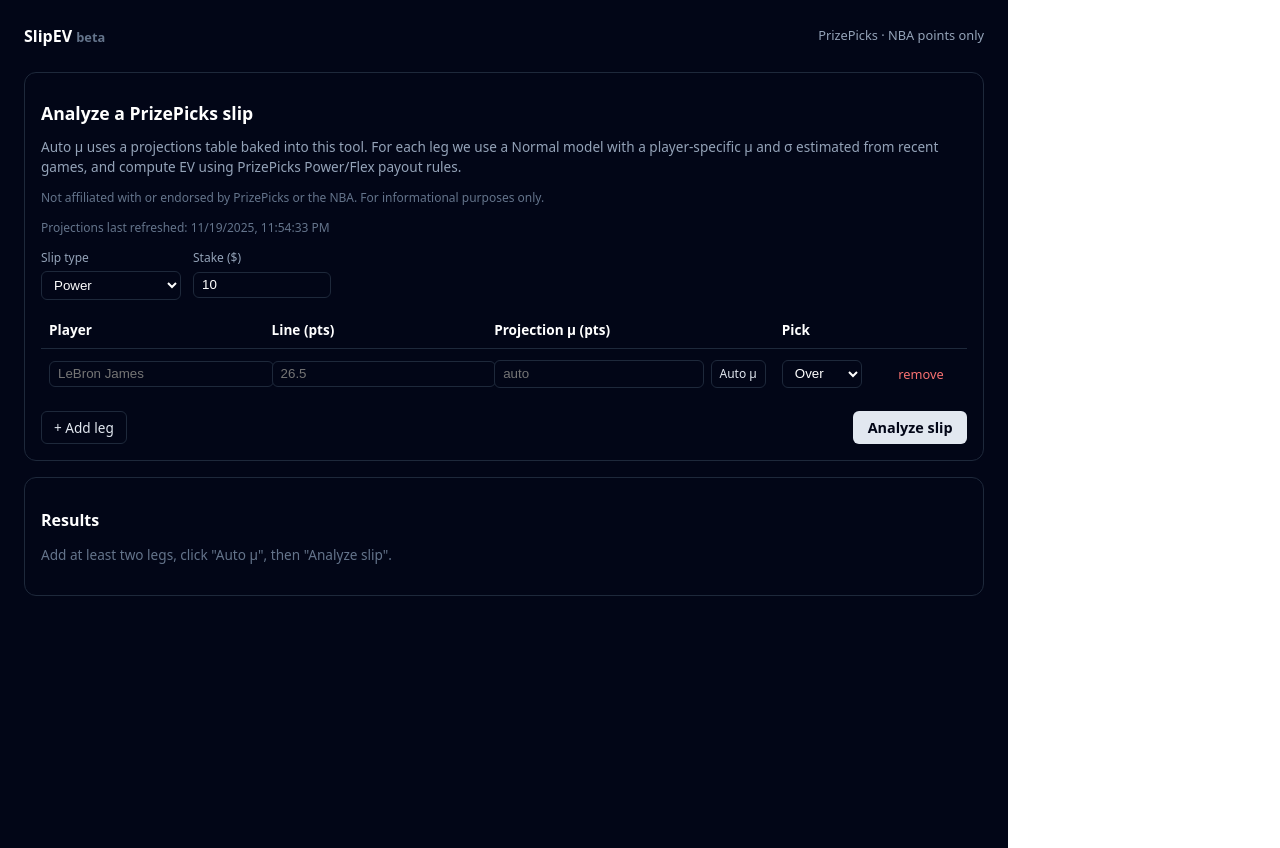
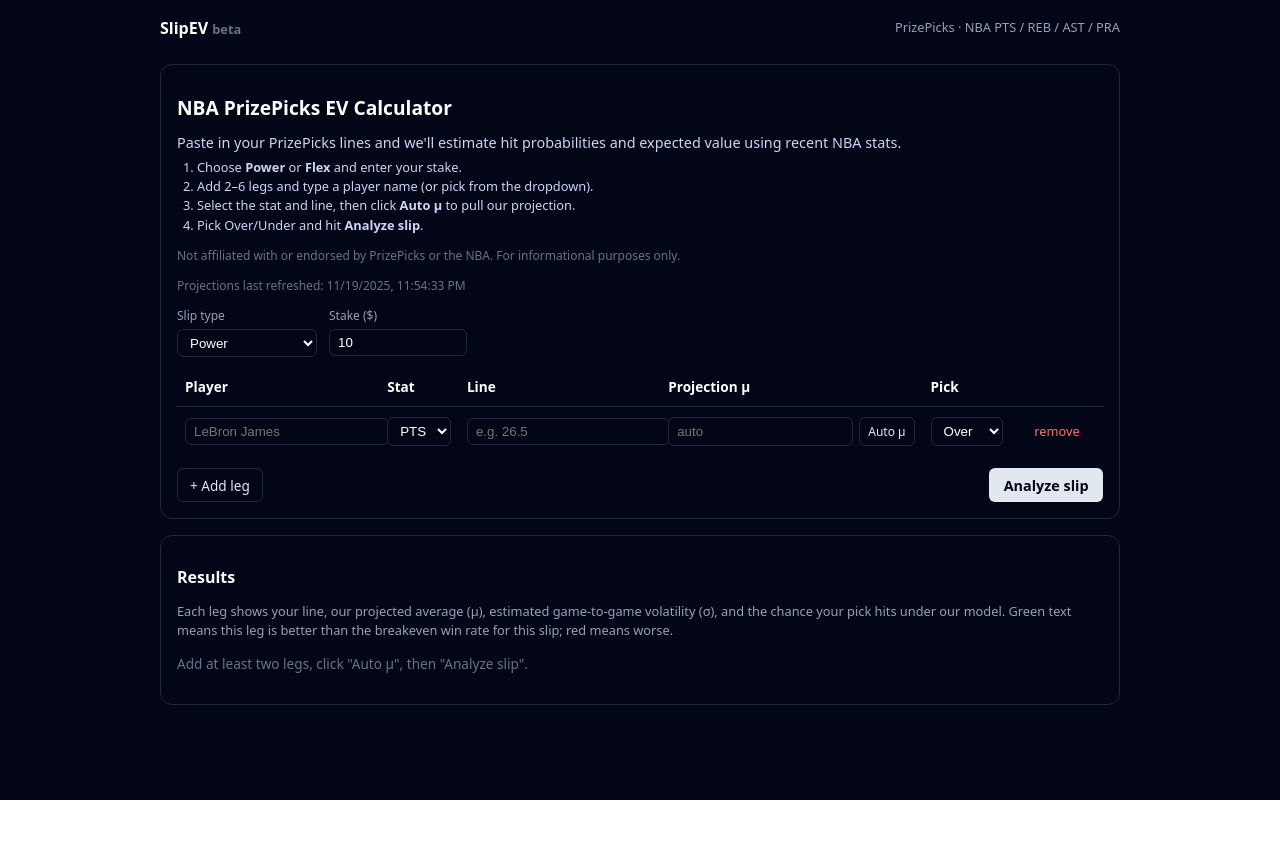
Before and after one commit to benthomas66/slip-ev, a React (Vite) app: page / in a window 1280 px wide. After the commit the page ends 800 px from the top, so only its background shows below. Built offline with nearby package versions, Linux system fonts and the light colour scheme.

Commit message:
Polish UI, add about/disclaimer

```diff
--- a/index.html
+++ b/index.html
@@ -4,7 +4,8 @@
     <meta charset="UTF-8" />
     <link rel="icon" type="image/svg+xml" href="/vite.svg" />
     <meta name="viewport" content="width=device-width, initial-scale=1.0" />
-    <title>slip</title>
+    <title>SlipEV – NBA PrizePicks EV Calculator</title>
+
   </head>
   <body>
     <div id="root"></div>
--- a/src/App.tsx
+++ b/src/App.tsx
@@ -4,7 +4,30 @@
   projectionsGeneratedAt,
   defaultSigma,
 } from "./projections";
+import type { StatType } from "./projections";
 
+type Leg = {
+  id: number;
+  player: string;
+  stat: StatType;
+  line: string; // book line, e.g. 26.5
+  proj: string; // projection μ
+  pick: "over" | "under";
+};
+
+type LegResult = {
+  player: string;
+  stat: StatType;
+  line: number;
+  proj: number;
+  pick: "over" | "under";
+  pHit: number;
+  sigma?: number;
+};
+
+type SlipType = "power" | "flex";
+
+// Same player list you used in the Python script
 const PLAYER_OPTIONS: string[] = [
   "Trae Young",
   "Dejounte Murray",
@@ -69,6 +92,9 @@
   "Shai Gilgeous-Alexander",
   "Chet Holmgren",
   "Jalen Williams",
+  "Scottie Barnes",
+  "Pascal Siakam",
+  "OG Anunoby",
   "Paolo Banchero",
   "Franz Wagner",
   "Jalen Suggs",
@@ -86,35 +112,12 @@
   "Victor Wembanyama",
   "Devin Vassell",
   "Keldon Johnson",
-  "Scottie Barnes",
-  "Pascal Siakam",
-  "OG Anunoby",
   "Lauri Markkanen",
   "Jordan Clarkson",
   "Collin Sexton",
   "Kyle Kuzma",
   "Jordan Poole",
 ];
-
-
-type Leg = {
-  id: number;
-  player: string;
-  line: string; // book line, e.g. 26.5
-  proj: string; // projection μ
-  pick: "over" | "under";
-};
-
-type LegResult = {
-  player: string;
-  line: number;
-  proj: number;
-  pick: "over" | "under";
-  pHit: number;
-  sigma?: number;
-};
-
-type SlipType = "power" | "flex";
 
 // Simple Normal CDF approximation
 function normalCdf(z: number): number {
@@ -206,9 +209,45 @@
   return dp; // dp[k] = P(exactly k hits)
 }
 
+// Expected payout factor for a flex slip if all legs have the same hit prob p
+function flexExpectedFactorForEqualLegs(
+  n: number,
+  payouts: FlexPayout[],
+  p: number
+): number {
+  const pHits = Array(n).fill(p);
+  const dist = hitsDistribution(pHits); // dist[k] = P(exactly k hits)
+  let expectedFactor = 0;
+  for (const { hits, multiplier } of payouts) {
+    const prob = dist[hits] ?? 0;
+    expectedFactor += multiplier * prob;
+  }
+  return expectedFactor;
+}
+
+// Solve for p such that a flex slip has zero EV if all legs had prob p
+function computeFlexBreakEvenProb(n: number, payouts: FlexPayout[]): number {
+  let low = 0.01;
+  let high = 0.99;
+
+  for (let i = 0; i < 40; i++) {
+    const mid = (low + high) / 2;
+    const factor = flexExpectedFactorForEqualLegs(n, payouts, mid);
+    if (factor > 1) {
+      // Too +EV at this p → p is too high, move down
+      high = mid;
+    } else {
+      // -EV or fair → need higher p to break even
+      low = mid;
+    }
+  }
+
+  return (low + high) / 2;
+}
+
 function App() {
   const [legs, setLegs] = useState<Leg[]>([
-    { id: 1, player: "", line: "", proj: "", pick: "over" },
+    { id: 1, player: "", stat: "PTS", line: "", proj: "", pick: "over" },
   ]);
 
   const [slipType, setSlipType] = useState<SlipType>("power");
@@ -223,11 +262,12 @@
   );
   const [payoutInfo, setPayoutInfo] = useState<string | null>(null);
   const [errorMsg, setErrorMsg] = useState<string | null>(null);
+  const [breakEvenHitProb, setBreakEvenHitProb] = useState<number | null>(null);
 
   const addLeg = () => {
     setLegs((prev) => [
       ...prev,
-      { id: Date.now(), player: "", line: "", proj: "", pick: "over" },
+      { id: Date.now(), player: "", stat: "PTS", line: "", proj: "", pick: "over" },
     ]);
   };
 
@@ -247,10 +287,10 @@
     setLegs((prev) =>
       prev.map((leg) => {
         if (leg.id !== id) return leg;
-        const projData = findProjection(leg.player);
+        const projData = findProjection(leg.player, leg.stat);
         if (!projData) {
           alert(
-            `No projection found for "${leg.player}". Check spelling or your projections.`
+            `No projection found for "${leg.player}" [${leg.stat}]. Check spelling or your projections.`
           );
           return leg;
         }
@@ -261,6 +301,7 @@
 
   const analyzeSlip = () => {
     setErrorMsg(null);
+    setBreakEvenHitProb(null);
     const n = legs.length;
 
     if (n < 2) {
@@ -285,8 +326,7 @@
       const projVal = Number(leg.proj);
       if (Number.isNaN(line) || Number.isNaN(projVal)) continue;
 
-      // look up sigma from projections; fall back to defaultSigma
-      const projInfo = findProjection(leg.player);
+      const projInfo = findProjection(leg.player, leg.stat);
       let sigma = defaultSigma;
       if (projInfo && projInfo.sigma && projInfo.sigma > 0) {
         sigma = projInfo.sigma;
@@ -298,6 +338,7 @@
 
       results.push({
         player: leg.player || "Unknown player",
+        stat: leg.stat,
         line,
         proj: projVal,
         pick: leg.pick,
@@ -310,7 +351,7 @@
     }
 
     if (results.length !== n) {
-      setErrorMsg("Please fill line and projection for each leg.");
+      setErrorMsg("Please fill player, stat, line, and projection for each leg.");
       return;
     }
 
@@ -336,6 +377,10 @@
         return;
       }
 
+      // per-leg breakeven probability if all legs had the same p
+      const pBe = Math.pow(1 / m, 1 / n);
+      setBreakEvenHitProb(pBe);
+
       const roi = m * slipProbAll - 1;
       const ev = s * roi;
 
@@ -352,6 +397,10 @@
         setEffectiveMultiplier(null);
         return;
       }
+
+      // breakeven per-leg probability if all legs had the same p
+      const pBe = computeFlexBreakEvenProb(n, payouts);
+      setBreakEvenHitProb(pBe);
 
       const dist = hitsDistribution(pHits); // dist[k] = P(exactly k hits)
       let expectedFactor = 0;
@@ -379,9 +428,11 @@
     <div
       style={{
         minHeight: "100vh",
+        width: "100vw",
         background: "#020617",
         color: "white",
-        padding: "1.5rem",
+        padding: "1rem",
+        boxSizing: "border-box",
         fontFamily: "system-ui, -apple-system, BlinkMacSystemFont",
       }}
     >
@@ -398,7 +449,7 @@
           SlipEV <span style={{ color: "#64748b", fontSize: "0.8rem" }}>beta</span>
         </div>
         <div style={{ fontSize: "0.8rem", color: "#94a3b8" }}>
-          PrizePicks · NBA points only
+          PrizePicks · NBA PTS / REB / AST / PRA
         </div>
       </header>
 
@@ -419,14 +470,43 @@
             padding: "1rem",
           }}
         >
-          <h1 style={{ fontSize: "1.1rem", fontWeight: 600, marginBottom: "0.25rem" }}>
-            Analyze a PrizePicks slip
+          <h1 style={{ fontSize: "1.2rem", fontWeight: 600, marginBottom: "0.25rem" }}>
+            NBA PrizePicks EV Calculator
           </h1>
-          <p style={{ fontSize: "0.85rem", color: "#94a3b8", marginBottom: "0.25rem" }}>
-            Auto μ uses a projections table baked into this tool. For each leg we use a
-            Normal model with a player-specific μ and σ estimated from recent games, and
-            compute EV using PrizePicks Power/Flex payout rules.
+          <p
+            style={{
+              fontSize: "0.9rem",
+              color: "#cbd5f5",
+              marginBottom: "0.25rem",
+            }}
+          >
+            Paste in your PrizePicks lines and we&apos;ll estimate hit probabilities and
+            expected value using recent NBA stats.
           </p>
+          <ol
+            style={{
+              fontSize: "0.8rem",
+              color: "#cbd5f5",
+              paddingLeft: "1.25rem",
+              marginTop: "0.25rem",
+              marginBottom: "0.5rem",
+            }}
+          >
+            <li>
+              Choose <strong>Power</strong> or <strong>Flex</strong> and enter your
+              stake.
+            </li>
+            <li>
+              Add 2–6 legs and type a player name (or pick from the dropdown).
+            </li>
+            <li>
+              Select the stat and line, then click <strong>Auto μ</strong> to pull our
+              projection.
+            </li>
+            <li>
+              Pick Over/Under and hit <strong>Analyze slip</strong>.
+            </li>
+          </ol>
           <p
             style={{
               fontSize: "0.75rem",
@@ -512,18 +592,27 @@
             </div>
           </div>
 
+          {/* table wrapper for mobile scroll */}
+          <div style={{ width: "100%", overflowX: "auto" }}>
             <table
               style={{
                 width: "100%",
+                minWidth: "640px",
                 fontSize: "0.85rem",
                 borderCollapse: "collapse",
               }}
             >
               <thead>
-    <tr style={{ textAlign: "left", borderBottom: "1px solid #1e293b" }}>
+                <tr
+                  style={{
+                    textAlign: "left",
+                    borderBottom: "1px solid #1e293b",
+                  }}
+                >
                   <th style={{ padding: "0.5rem" }}>Player</th>
-      <th style={{ padding: "0.5rem" }}>Line (pts)</th>
-      <th style={{ padding: "0.5rem" }}>Projection μ (pts)</th>
+                  <th style={{ padding: "0.5rem" }}>Stat</th>
+                  <th style={{ padding: "0.5rem" }}>Line</th>
+                  <th style={{ padding: "0.5rem" }}>Projection μ</th>
                   <th style={{ padding: "0.5rem" }}>Pick</th>
                   <th></th>
                 </tr>
@@ -531,13 +620,15 @@
               <tbody>
                 {legs.map((leg) => (
                   <tr key={leg.id} style={{ borderTop: "1px solid #1e293b" }}>
-        {/* PLAYER CELL */}
+                    {/* PLAYER */}
                     <td style={{ padding: "0.5rem" }}>
                       <input
                         list="player-options"
                         placeholder="LeBron James"
                         value={leg.player}
-            onChange={(e) => updateLeg(leg.id, "player", e.target.value)}
+                        onChange={(e) =>
+                          updateLeg(leg.id, "player", e.target.value)
+                        }
                         style={{
                           width: "100%",
                           background: "#020617",
@@ -549,11 +640,34 @@
                       />
                     </td>
 
-        {/* LINE CELL */}
+                    {/* STAT */}
+                    <td style={{ padding: "0.5rem" }}>
+                      <select
+                        value={leg.stat}
+                        onChange={(e) =>
+                          updateLeg(leg.id, "stat", e.target.value as StatType)
+                        }
+                        style={{
+                          width: "100%",
+                          background: "#020617",
+                          borderRadius: "0.375rem",
+                          border: "1px solid #1e293b",
+                          padding: "0.3rem 0.5rem",
+                          color: "white",
+                        }}
+                      >
+                        <option value="PTS">PTS</option>
+                        <option value="REB">REB</option>
+                        <option value="AST">AST</option>
+                        <option value="PRA">PRA</option>
+                      </select>
+                    </td>
+
+                    {/* LINE */}
                     <td style={{ padding: "0.5rem" }}>
                       <input
                         type="number"
-            placeholder="26.5"
+                        placeholder="e.g. 26.5"
                         value={leg.line}
                         onChange={(e) => updateLeg(leg.id, "line", e.target.value)}
                         style={{
@@ -567,14 +681,16 @@
                       />
                     </td>
 
-        {/* PROJECTION CELL */}
+                    {/* PROJECTION */}
                     <td style={{ padding: "0.5rem" }}>
                       <div style={{ display: "flex", gap: "0.4rem" }}>
                         <input
                           type="number"
                           placeholder="auto"
                           value={leg.proj}
-              onChange={(e) => updateLeg(leg.id, "proj", e.target.value)}
+                          onChange={(e) =>
+                            updateLeg(leg.id, "proj", e.target.value)
+                          }
                           style={{
                             width: "100%",
                             background: "#020617",
@@ -603,12 +719,16 @@
                       </div>
                     </td>
 
-        {/* PICK CELL */}
+                    {/* PICK */}
                     <td style={{ padding: "0.5rem" }}>
                       <select
                         value={leg.pick}
                         onChange={(e) =>
-              updateLeg(leg.id, "pick", e.target.value as "over" | "under")
+                          updateLeg(
+                            leg.id,
+                            "pick",
+                            e.target.value as "over" | "under"
+                          )
                         }
                         style={{
                           width: "100%",
@@ -624,7 +744,7 @@
                       </select>
                     </td>
 
-        {/* REMOVE BUTTON */}
+                    {/* REMOVE */}
                     <td style={{ padding: "0.5rem", textAlign: "right" }}>
                       <button
                         onClick={() => removeLeg(leg.id)}
@@ -643,14 +763,13 @@
                 ))}
               </tbody>
             </table>
+          </div>
 
-{/* player list for the datalist input above */}
           <datalist id="player-options">
             {PLAYER_OPTIONS.map((name) => (
               <option key={name} value={name} />
             ))}
           </datalist>
-
 
           <div
             style={{
@@ -713,9 +832,21 @@
             padding: "1rem",
           }}
         >
-          <h2 style={{ fontSize: "1rem", fontWeight: 600, marginBottom: "0.5rem" }}>
+          <h2 style={{ fontSize: "1rem", fontWeight: 600, marginBottom: "0.25rem" }}>
             Results
           </h2>
+          <p
+            style={{
+              fontSize: "0.8rem",
+              color: "#94a3b8",
+              marginBottom: "0.5rem",
+            }}
+          >
+            Each leg shows your line, our projected average (μ), estimated game-to-game
+            volatility (σ), and the chance your pick hits under our model. Green text
+            means this leg is better than the breakeven win rate for this slip; red means
+            worse.
+          </p>
 
           {!legResults || legResults.length === 0 ? (
             <p style={{ fontSize: "0.85rem", color: "#64748b" }}>
@@ -735,7 +866,7 @@
                     }}
                   >
                     <div style={{ fontWeight: 500 }}>
-                      {r.player} – {r.pick.toUpperCase()} {r.line} pts
+                      {r.player} – {r.stat} – {r.pick.toUpperCase()} {r.line}
                     </div>
                     <div style={{ fontSize: "0.8rem", color: "#94a3b8" }}>
                       μ = {r.proj.toFixed(1)}
@@ -743,7 +874,27 @@
                         <> , σ ≈ {r.sigma.toFixed(1)}</>
                       )}
                       , P(hit) ≈ {(r.pHit * 100).toFixed(1)}%
+                      {" · fair ≈ "}
+                      {(1 / r.pHit).toFixed(2)}x
                     </div>
+                    {breakEvenHitProb !== null && (
+                      <div
+                        style={{
+                          fontSize: "0.75rem",
+                          color:
+                            (r.pHit - breakEvenHitProb) * 100 >= 0
+                              ? "#4ade80"
+                              : "#f97373", // green if +EV, red if -EV
+                        }}
+                      >
+                        Breakeven per leg for this slip:{" "}
+                        {(breakEvenHitProb * 100).toFixed(1)}%. This leg:{" "}
+                        {(r.pHit * 100).toFixed(1)}% → edge ={" "}
+                        {((r.pHit - breakEvenHitProb) * 100 >= 0 ? "+" : "")}
+                        {((r.pHit - breakEvenHitProb) * 100).toFixed(1)}{" "}
+                        percentage points
+                      </div>
+                    )}
                   </li>
                 ))}
               </ul>
@@ -787,6 +938,31 @@
                         {evDollars.toFixed(2)} (
                         {(evPct * 100).toFixed(1)}% ROI)
                       </span>
+                      <div
+                        style={{
+                          marginTop: "0.2rem",
+                          fontSize: "0.8rem",
+                          color: "#94a3b8",
+                        }}
+                      >
+                        In plain terms: if you placed this same slip many times, our
+                        model expects you&apos;d get back about $
+                        {(Number(stake || "0") + evDollars).toFixed(2)} on average for
+                        each ${Number(stake || "0").toFixed(2)} bet.
+                      </div>
+                    </div>
+                  )}
+
+                  {breakEvenHitProb !== null && (
+                    <div
+                      style={{
+                        marginTop: "0.35rem",
+                        fontSize: "0.8rem",
+                        color: "#94a3b8",
+                      }}
+                    >
+                      If all legs had the same win chance, breakeven would be about{" "}
+                      {(breakEvenHitProb * 100).toFixed(1)}% per leg.
                     </div>
                   )}
 
```
Lines whose indentation alone changed are shown as unchanged.
